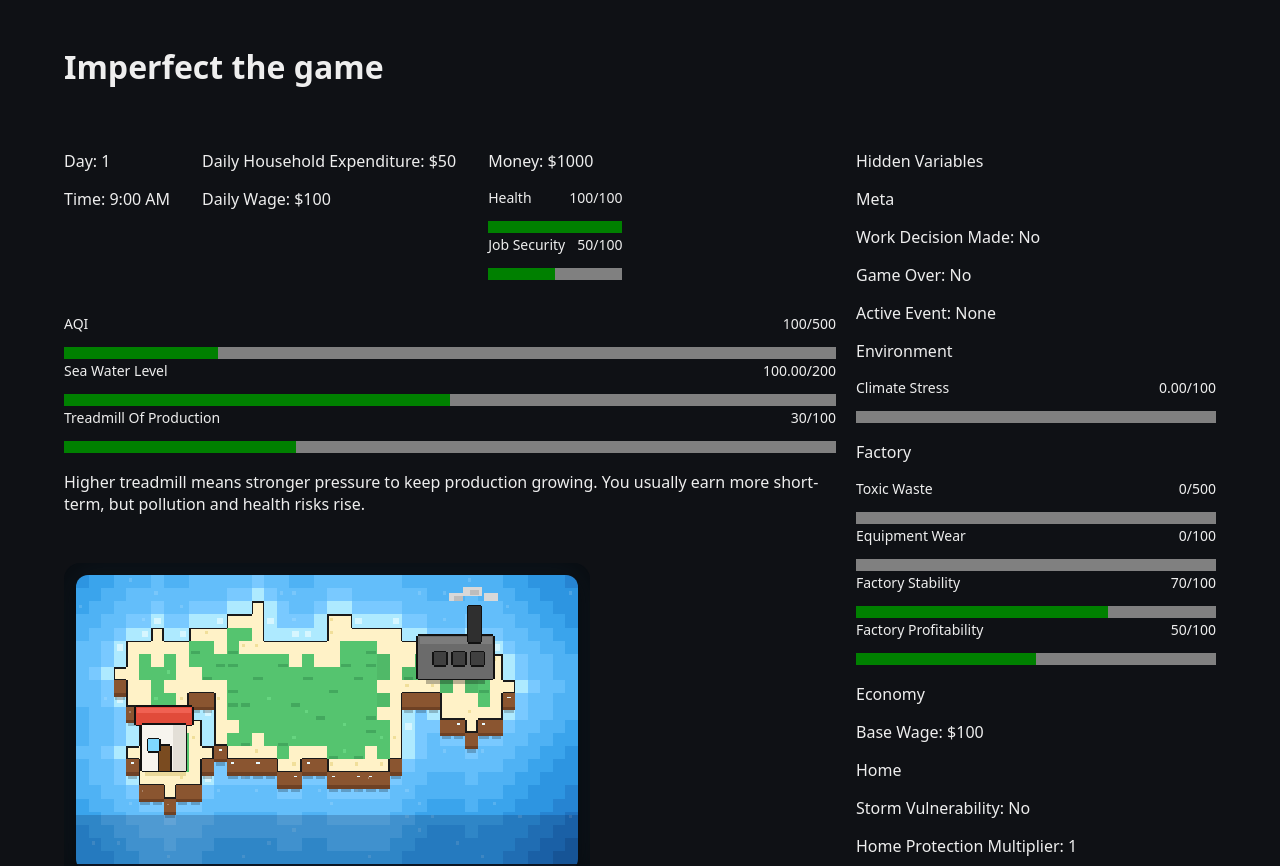
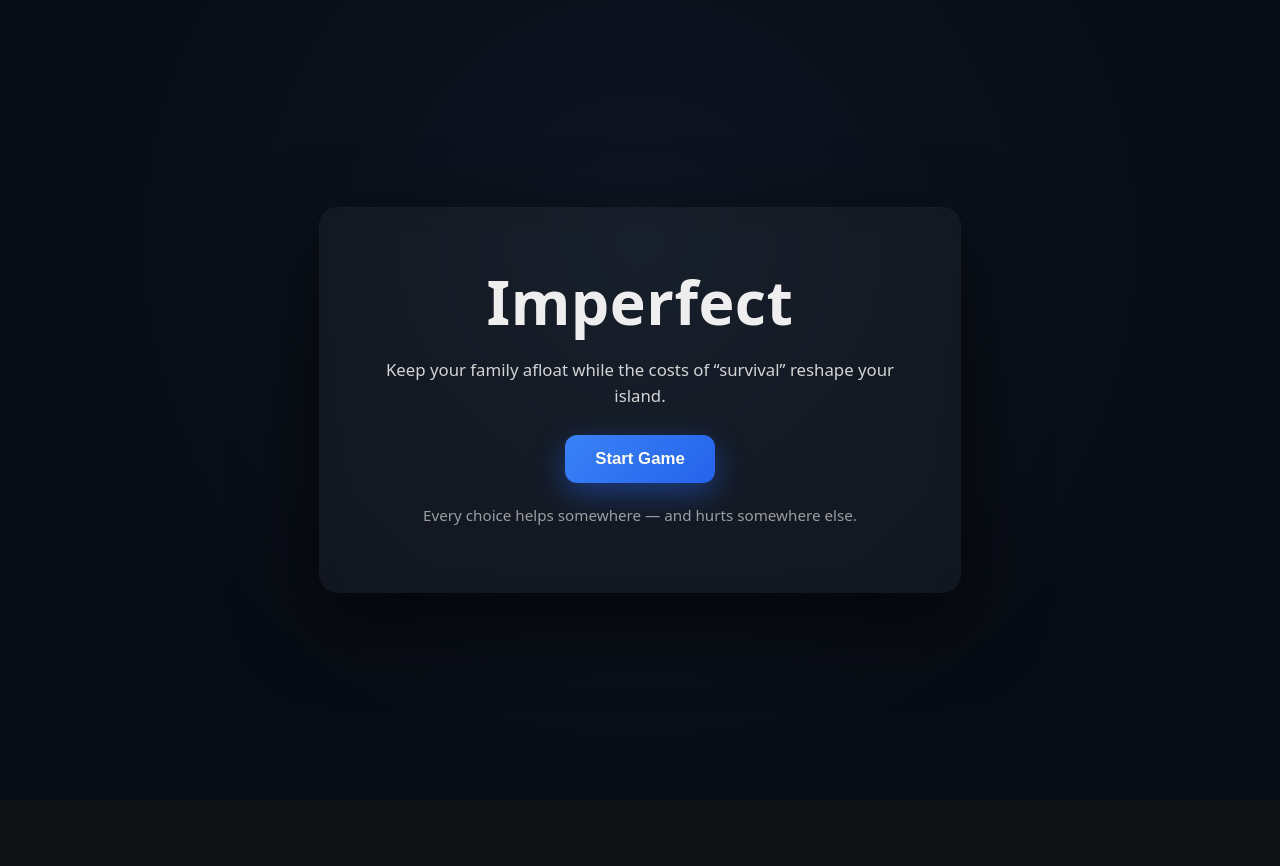
Before and after one commit to rachit182/imperfect-game, a React (Vite) app: page / in a window 1280 px wide. Shown: the top 866 px of the page. After the commit the page ends 800 px from the top, so only its background shows below. Built offline with nearby package versions, Linux system fonts and the light colour scheme.

Commit message:
add start screen

```diff
--- a/src/App.jsx
+++ b/src/App.jsx
@@ -1,14 +1,17 @@
 import { useContext } from "react";
-import { GameProvider } from "./state/GameContext";
-import { GameContext } from "./state/GameContext";
+import { GameProvider, GameContext } from "./state/GameContext";
 import Dashboard from "./components/Dashboard";
 import EndScreen from "./components/EndScreen";
 import Controls from "./components/Controls";
 import EventPopup from "./components/EventPopup";
-
+import StartScreen from "./components/StartScreen";
 
 function GameScreen() {
-  const { state } = useContext(GameContext);
+  const { state, dispatch } = useContext(GameContext);
+
+  if (!state.meta.started) {
+    return <StartScreen onStart={() => dispatch({ type: "START_GAME" })} />;
+  }
 
   if (state.meta.gameOver) {
     return <EndScreen state={state} />;
--- /dev/null
+++ b/src/components/StartScreen.jsx
@@ -0,0 +1,23 @@
+import React from "react";
+
+export default function StartScreen({ onStart }) {
+    return (
+        <div className="start-screen">
+            <div className="start-card">
+                <h1 className="start-title">Imperfect</h1>
+
+                <p className="start-tagline">
+                    Keep your family afloat while the costs of “survival” reshape your island.
+                </p>
+
+                <button className="start-button" onClick={onStart}>
+                    Start Game
+                </button>
+
+                <p className="start-hint">
+                    Every choice helps somewhere — and hurts somewhere else.
+                </p>
+            </div>
+        </div>
+    );
+}
--- a/src/state/gameReducer.js
+++ b/src/state/gameReducer.js
@@ -319,6 +319,12 @@ export function gameReducer(state, action) {
       );
     }
 
+    case "START_GAME":
+      return {
+        ...state,
+        meta: { ...state.meta, started: true }
+      };
+
     case "GO_TO_WORK": {
       const WORK_HOURS = 8;
       const nextHoursUsed = state.meta.hoursUsed + WORK_HOURS;
--- a/src/state/initialState.js
+++ b/src/state/initialState.js
@@ -6,7 +6,9 @@ export const initialState = {
     hoursUsed: 0,
     workDecisionMade: false,
     stormVulnerability: false,
-    lastActionType: null
+    lastActionType: null,
+    started: false, // NEW
+
   },
   player: {
     money: 1000,
--- a/src/styles.css
+++ b/src/styles.css
@@ -18,12 +18,19 @@ body,
 }
 
 body {
-  font-family: system-ui, -apple-system, BlinkMacSystemFont, "Segoe UI", Roboto, sans-serif;
+  font-family: system-ui, -apple-system, BlinkMacSystemFont, "Segoe UI", Roboto,
+    sans-serif;
   background: var(--bg);
   color: var(--muted);
   margin: 0;
   -webkit-font-smoothing: antialiased;
   -moz-osx-font-smoothing: grayscale;
+}
+
+/* Don’t allow extremely long elements to force horizontal scroll */
+* {
+  box-sizing: border-box;
+  word-wrap: break-word;
 }
 
 /* Page container (matches .app OR .container in markup) */
@@ -34,7 +41,78 @@ body {
   padding: 24px;
   max-width: 1200px;
   margin: 0 auto;
-  box-sizing: border-box;
+}
+
+/* =========================
+   START SCREEN (FULLSCREEN)
+========================= */
+
+.start-screen {
+  position: fixed;
+  inset: 0;
+  z-index: 9999;
+
+  display: grid;
+  place-items: center;
+
+  background: radial-gradient(circle at 50% 30%, #0e1623 0%, #070b13 70%);
+  padding: 40px;
+}
+
+.start-card {
+  text-align: center;
+  width: min(640px, 92vw);
+  padding: 52px 44px;
+  border-radius: 18px;
+
+  background: rgba(255, 255, 255, 0.04);
+  backdrop-filter: blur(10px);
+
+  box-shadow: 0 0 0 1px rgba(255, 255, 255, 0.06),
+    0 25px 80px rgba(0, 0, 0, 0.65);
+}
+
+.start-title {
+  font-size: clamp(2.6rem, 6vw, 3.8rem);
+  margin: 0 0 14px 0;
+  letter-spacing: 0.5px;
+}
+
+.start-tagline {
+  font-size: 1.05rem;
+  line-height: 1.55;
+  opacity: 0.88;
+  margin: 0 0 26px 0;
+}
+
+.start-button {
+  padding: 14px 30px;
+  font-size: 1.05rem;
+  border-radius: 12px;
+  border: 0;
+  cursor: pointer;
+
+  background: linear-gradient(135deg, #3a82f7, #2563eb);
+  color: #fff;
+
+  transition: transform 0.18s ease, box-shadow 0.18s ease, filter 0.18s ease;
+  box-shadow: 0 10px 30px rgba(37, 99, 235, 0.45);
+}
+
+.start-button:hover {
+  transform: translateY(-2px);
+  filter: brightness(1.05);
+  box-shadow: 0 14px 40px rgba(37, 99, 235, 0.6);
+}
+
+.start-button:active {
+  transform: translateY(0px);
+}
+
+.start-hint {
+  margin-top: 22px;
+  font-size: 0.95rem;
+  opacity: 0.62;
 }
 
 /* ========== DASHBOARD / HUD ========== */
@@ -53,7 +131,6 @@ body {
   align-items: flex-start;
   gap: 32px;
   width: 100%;
-  box-sizing: border-box;
 }
 
 /* Constrain the right panel so long text/labels don't blow out the layout */
@@ -63,15 +140,6 @@ body {
   overflow: hidden;
 }
 
-/* Make long debug text/labels wrap and scroll if necessary */
-.dashboard-right .debug-list,
-.dashboard-right .hidden-vars {
-  white-space: normal;
-  overflow: auto;
-  max-height: 75vh;
-  padding-right: 8px;
-}
-
 /* Individual meter/card */
 .meter {
   background: var(--panel);
@@ -79,7 +147,6 @@ body {
   border-radius: 14px;
   width: 180px;
   box-shadow: 0 4px 20px rgba(0, 0, 0, 0.4);
-  box-sizing: border-box;
 }
 
 .meter-label {
@@ -117,6 +184,10 @@ body {
 }
 
 /* Metric header + bar helper */
+.metric-row {
+  margin-bottom: 10px;
+}
+
 .metric-head {
   display: flex;
   justify-content: space-between;
@@ -127,18 +198,32 @@ body {
 
 .metric-bar {
   width: 100%;
-  background: #222;
   height: 12px;
   border-radius: 6px;
-  box-sizing: border-box;
+  overflow: hidden;
+}
+
+/* Style native progress */
+.metric-bar::-webkit-progress-bar {
+  background: #2c313a;
+  border-radius: 6px;
+}
+
+.metric-bar::-webkit-progress-value {
+  background: #0f7a1d;
+  border-radius: 6px;
+}
+
+.metric-bar::-moz-progress-bar {
+  background: #0f7a1d;
+  border-radius: 6px;
 }
 
 /* ========== ISLAND AREA ========== */
-/* Make sure island area is visible and sized */
+
 .island {
   position: relative;
   height: 320px;
-  /* larger so the canvas is visible */
   min-height: 240px;
   background: var(--card);
   border-radius: 16px;
@@ -149,19 +234,18 @@ body {
   justify-content: center;
 }
 
-/* PixelCanvas container (if you render a canvas inside a wrapper) */
+/* PixelCanvas container */
 .pixelStage {
   width: calc(100% - 24px);
   height: calc(100% - 24px);
   max-width: 880px;
   max-height: 320px;
-  box-sizing: border-box;
   display: flex;
   align-items: center;
   justify-content: center;
 }
 
-/* Canvas styling: ensure it scales and is visible */
+/* Canvas styling */
 .pixelCanvas,
 .pixelStage canvas {
   display: block;
@@ -173,25 +257,16 @@ body {
   border-radius: 12px;
 }
 
-/* House overlay (if you use DOM house sprite) */
-.house {
-  position: absolute;
-  bottom: 20px;
-  left: 12%;
-  transform: translateX(0);
-  z-index: 5;
-  pointer-events: none;
-}
+/* ========== CONTROLS (buttons row) ========== */
 
-/* ========== DECISION BUTTONS ========== */
-
-.decisions {
+.controls {
   display: flex;
   gap: 12px;
   flex-wrap: wrap;
   align-items: center;
-  padding: 12px 0;
 }
+
+/* ========== BUTTONS ========== */
 
 button {
   background: linear-gradient(145deg, #22252c, #1a1d23);
@@ -240,15 +315,8 @@ button:active {
   text-align: center;
 }
 
-/* ========== HELPERS / RESPONSIVE ========== */
+/* ========== RESPONSIVE ========== */
 
-/* Don’t allow extremely long elements to force horizontal scroll */
-* {
-  box-sizing: border-box;
-  word-wrap: break-word;
-}
-
-/* Responsive shrink */
 @media (max-width: 1000px) {
 
   .app,
@@ -283,4 +351,8 @@ button:active {
     padding: 8px 10px;
     font-size: 0.95rem;
   }
+
+  .start-card {
+    padding: 38px 22px;
+  }
 }
```
